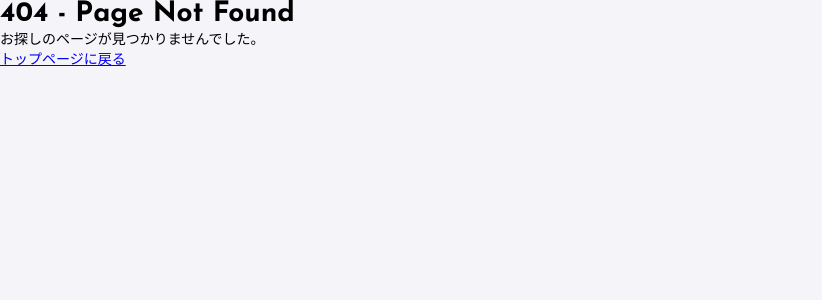
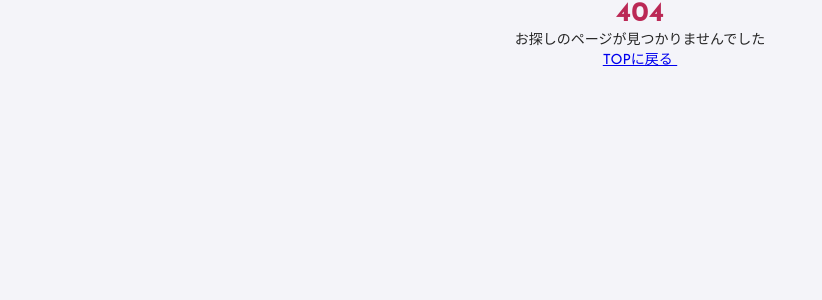
Before and after one commit to matsu-kaze/too4moorii, a PHP site: page /404.html in a window 1280 px wide. Shown: the top 300 px of the page, without its empty margins (0-822 px from the left). Run offline with PHP 8.4, Linux system fonts and the light colour scheme; some libraries are stand-ins or nearby versions; some web fonts are replaced.

Commit message:
404ページ

```diff
--- a/404.html
+++ b/404.html
@@ -8,7 +8,7 @@
       content="My professional web design portfolio, showcasing my latest projects and design expertise."
     />
     <meta http-equiv="X-UA-Compatible" content="ie=edge" />
-    <title>Toshimori's Portfolio</title>
+    <title>404- お探しのページが見つかりませんでした | Toshimori's Portfolio</title>
     <link rel="icon" href="./favicon.ico" type="image/x-icon" />
     <link rel="preconnect" href="https://fonts.googleapis.com" />
     <link rel="preconnect" href="https://fonts.gstatic.com" crossorigin />
@@ -24,8 +24,20 @@
     ></script>
   </head>
   <body>
-    <h1>404 - Page Not Found</h1>
-    <p>お探しのページが見つかりませんでした。</p>
-    <p><a href="/">トップページに戻る</a></p>
+    <div id="l-none" class="l-none-container">
+        <div class="l-none-leftwall"></div>
+        <div class="l-none-frontwall">
+          <h1 class="l-none-title">
+            404
+          </h1>
+          <p class="l-none-message">お探しのページが見つかりませんでした</p>
+          <a href="/too4moorii/">
+            TOPに戻る
+            <img href="https://matsu-kaze.github.io/too4moorii/common/img/profile.png" alt="">
+          </a>
+        </div>
+        <div class="l-none-ground"></div>
+        <div class="l-none-rightwall"></div>
+      </div>
   </body>
   </html>
--- a/common/css/style.css
+++ b/common/css/style.css
@@ -183,6 +183,14 @@ p.josefin {
   font-weight: bold;
   color: #fff;
   margin: 1rem 0 0 3%;
+}
+
+.l-none-title {
+  color: #bb2855;
+}
+
+.l-none-message {
+  color: #262626;
 }
 
 :where(*) {
@@ -559,10 +567,48 @@ body {
   transition: 0.3s;
 }
 #l-works .l-works-nav a:hover {
-  background-color: #ddd;
+  background-color: #eee;
 }
 #l-works footer {
   text-align: center;
+}
+
+#l-none .l-none-container {
+  position: relative;
+  width: 100dvw;
+  height: 100dvh;
+  display: grid;
+  grid-template-rows: 66.67% 1fr;
+  grid-template-columns: 1fr 3fr 1fr;
+}
+#l-none .l-none-leftwall,
+#l-none .l-none-rightwall {
+  background-color: #bb2855;
+}
+#l-none .l-none-leftwall {
+  grid-column: 1/2;
+  grid-row: 1/3;
+  -webkit-clip-path: polygon(0 0, 100% 0, 100% 66.67%, 0% 100%);
+          clip-path: polygon(0 0, 100% 0, 100% 66.67%, 0% 100%);
+}
+#l-none .l-none-rightwall {
+  grid-column: 3/4;
+  grid-row: 1/3;
+  -webkit-clip-path: polygon(0 0, 100% 0, 100% 100%, 0 66.67%);
+          clip-path: polygon(0 0, 100% 0, 100% 100%, 0 66.67%);
+}
+#l-none .l-none-frontwall {
+  background-color: #f4f4f9;
+  grid-column: 2/3;
+  grid-row: 1/2;
+  display: flex;
+  flex-direction: column;
+  justify-content: center;
+  align-items: center;
+}
+#l-none .l-none-ground {
+  grid-column: 2/3;
+  grid-row: 2/3;
 }
 
 .c-inner {
--- a/common/scss/01_foundation/_font.scss
+++ b/common/scss/01_foundation/_font.scss
@@ -70,3 +70,12 @@ p {
   color: #fff;
   margin:1rem 0 0 3%;
 }
+
+
+.l-none-title {
+  color: v.$assort;
+}
+
+.l-none-message {
+  color: v.$black;
+}
--- a/common/scss/02_layout/_layout.scss
+++ b/common/scss/02_layout/_layout.scss
@@ -36,7 +36,7 @@ body {
     left: 0;
     width: 100%;
     height: 100%;
-    background-color: #f4f4f9;
+    background-color: v.$white;
     z-index: -10;
   }
 
@@ -250,7 +250,7 @@ body {
     }
   }
   .l-workshero-a{
-    background-color: #bb2855;
+    background-color: v.$assort;
     padding: 0.5rem;
   }
 
@@ -275,7 +275,7 @@ body {
       border-radius: 5px;
       transition: 0.3s;
       &:hover {
-        background-color: #ddd;
+        background-color: v.$grayLite;
       }
     }
   }
@@ -283,3 +283,47 @@ body {
     text-align: center;
   }
 }
+
+#l-none{
+  .l-none-container {
+    position: relative;
+    width: 100dvw;
+    height: 100dvh;
+    display: grid;
+    grid-template-rows: 66.67% 1fr;
+    grid-template-columns: 1fr 3fr 1fr;
+  }
+
+  .l-none-leftwall,
+  .l-none-rightwall {
+    background-color: v.$assort;
+  }
+
+  .l-none-leftwall {
+    grid-column: 1 / 2;
+    grid-row: 1 / 3;
+    clip-path: polygon(0 0, 100% 0, 100% 66.67%, 0% 100%);
+  }
+
+  .l-none-rightwall {
+    grid-column: 3 / 4;
+    grid-row: 1 / 3;
+    clip-path: polygon(0 0, 100% 0, 100% 100%, 0 66.67%);
+  }
+
+  .l-none-frontwall {
+    background-color: v.$white;
+    grid-column: 2 / 3;
+    grid-row: 1 / 2;
+    display: flex;
+    flex-direction: column;
+    justify-content: center;
+    align-items: center;
+  }
+
+  .l-none-ground {
+    grid-column: 2 / 3;
+    grid-row: 2 / 3;
+  }
+
+}
```
Also changed, not shown: 1 other file.
